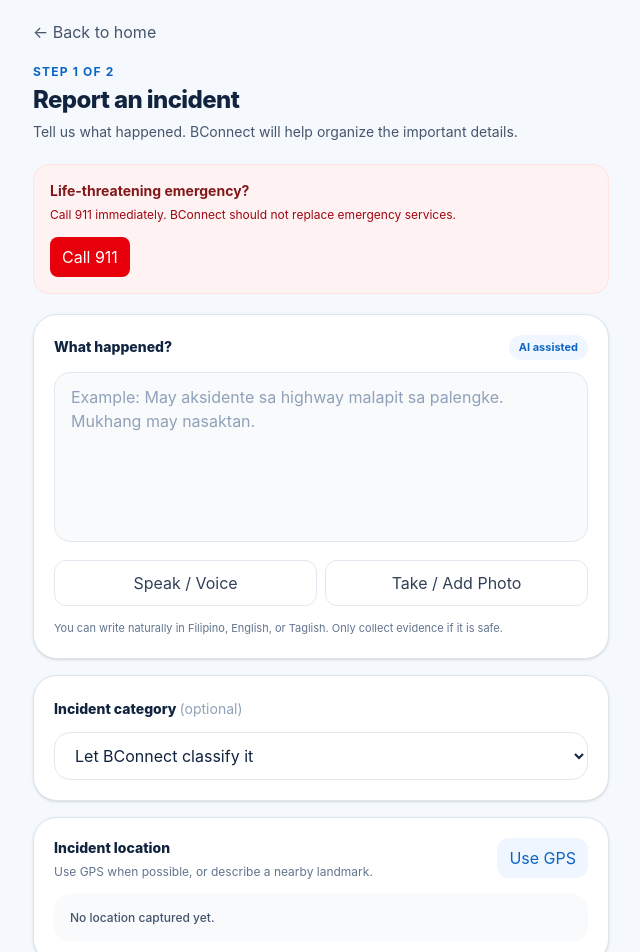
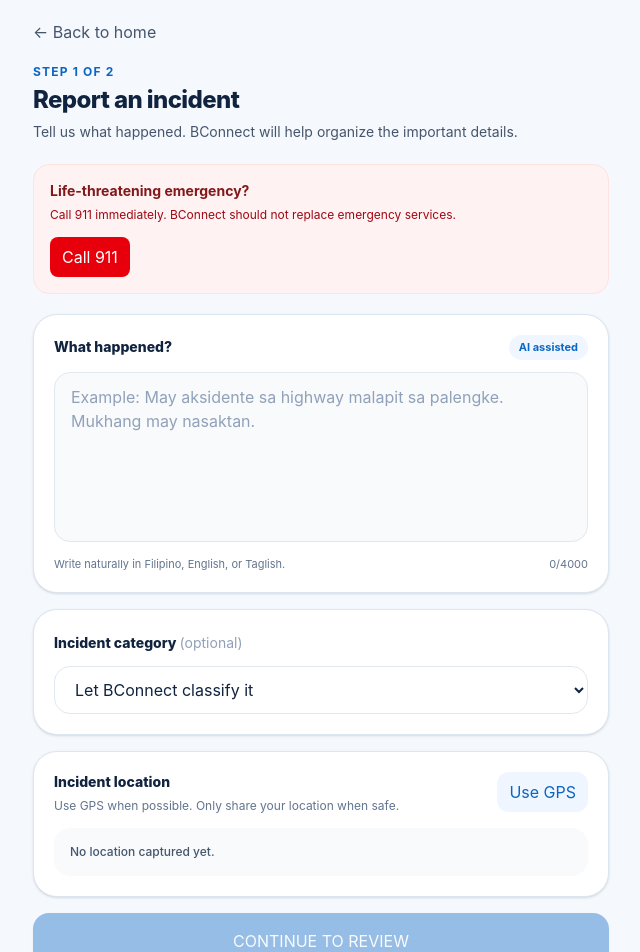
Before and after one commit to a3bcruz-jpg/BConnect, a Next.js app: page /resident/report in a window 1280 px wide. Shown: the top 952 px of the page, without its empty margins (319-959 px from the left). Built offline with nearby package versions, Linux system fonts and the light colour scheme.

Commit message:
feat: connect resident incident report form to API

```diff
--- a/src/app/resident/report/page.tsx
+++ b/src/app/resident/report/page.tsx
@@ -3,74 +3,120 @@
 import Link from 'next/link';
 import { FormEvent, useState } from 'react';
 
-const categories = ['Accident', 'Fire', 'Medical', 'Crime / Safety', 'Flood', 'Landslide', 'Earthquake', 'Missing Person', 'Hazard', 'Infrastructure', 'Other'];
+const categories = [
+  ['fire', 'Fire'], ['medical', 'Medical'], ['accident', 'Accident'], ['crime_safety', 'Crime / Safety'],
+  ['flood', 'Flood'], ['landslide', 'Landslide'], ['earthquake', 'Earthquake'], ['missing_person', 'Missing Person'],
+  ['road_hazard', 'Road Hazard'], ['infrastructure_damage', 'Infrastructure Damage'], ['electrical_hazard', 'Electrical Hazard'],
+  ['environmental', 'Environmental'], ['other', 'Other'],
+] as const;
+
+type LocationState = { latitude: number; longitude: number; accuracyMeters?: number };
+type CreatedIncident = { id: string; reference_number: string; status: string; created_at: string };
 
 export default function ReportIncidentPage() {
   const [description, setDescription] = useState('');
   const [category, setCategory] = useState('');
-  const [locationReady, setLocationReady] = useState(false);
-  const [step, setStep] = useState<'report' | 'review' | 'submitted'>('report');
+  const [location, setLocation] = useState<LocationState | null>(null);
+  const [locationState, setLocationState] = useState<'idle' | 'loading' | 'ready' | 'error'>('idle');
+  const [locationMessage, setLocationMessage] = useState('No location captured yet.');
+  const [step, setStep] = useState<'report' | 'review'>('report');
+  const [submitted, setSubmitted] = useState<CreatedIncident | null>(null);
+  const [submitting, setSubmitting] = useState(false);
+  const [error, setError] = useState('');
 
-  function handleSubmit(event: FormEvent<HTMLFormElement>) {
+  function captureLocation() {
+    if (!navigator.geolocation) {
+      setLocationState('error');
+      setLocationMessage('GPS is not supported by this browser. You can continue without GPS.');
+      return;
+    }
+    setLocationState('loading');
+    setLocationMessage('Requesting your current location…');
+    navigator.geolocation.getCurrentPosition(
+      (position) => {
+        const nextLocation = {
+          latitude: Number(position.coords.latitude.toFixed(7)),
+          longitude: Number(position.coords.longitude.toFixed(7)),
+          accuracyMeters: Math.round(position.coords.accuracy),
+        };
+        setLocation(nextLocation);
+        setLocationState('ready');
+        setLocationMessage(`Location captured with approximately ${nextLocation.accuracyMeters} m accuracy.`);
+      },
+      (positionError) => {
+        setLocationState('error');
+        setLocationMessage(positionError.code === positionError.PERMISSION_DENIED ? 'Location permission was denied. You can continue without GPS.' : 'We could not get your location. You can continue without GPS.');
+      },
+      { enableHighAccuracy: true, timeout: 10000, maximumAge: 30000 },
+    );
+  }
+
+  function handleReview(event: FormEvent<HTMLFormElement>) {
     event.preventDefault();
-    if (!description.trim()) return;
+    if (description.trim().length < 5) return;
+    setError('');
     setStep('review');
   }
 
-  if (step === 'submitted') return (
-    <main className="min-h-screen bg-[#f5f8fc] px-4 py-8 sm:px-6">
-      <div className="mx-auto max-w-lg pt-8">
-        <div className="rounded-3xl border border-[#dce6f0] bg-white p-7 text-center shadow-sm sm:p-10">
+  async function submitReport() {
+    if (submitting) return;
+    setSubmitting(true);
+    setError('');
+    try {
+      const response = await fetch('/api/incidents', {
+        method: 'POST',
+        headers: { 'Content-Type': 'application/json' },
+        body: JSON.stringify({ description: description.trim(), ...(category ? { category } : {}), ...(location ? { location } : {}) }),
+      });
+      const payload = await response.json().catch(() => ({}));
+      if (!response.ok) {
+        const detail = Array.isArray(payload.details) ? ` ${payload.details.join(' ')}` : '';
+        throw new Error((payload.error ?? 'Unable to submit your report.') + detail);
+      }
+      setSubmitted(payload.incident);
+    } catch (submitError) {
+      setError(submitError instanceof Error ? submitError.message : 'Unable to submit your report. Please try again.');
+    } finally {
+      setSubmitting(false);
+    }
+  }
+
+  if (submitted) return (
+    <main className="min-h-screen bg-[#f5f8fc] px-4 py-8 sm:px-6"><div className="mx-auto max-w-lg pt-8"><div className="rounded-3xl border border-[#dce6f0] bg-white p-7 text-center shadow-sm sm:p-10">
       <div className="mx-auto flex h-16 w-16 items-center justify-center rounded-full bg-emerald-50 text-3xl font-bold text-emerald-600">✓</div>
-          <p className="mt-6 text-xs font-bold uppercase tracking-widest text-[#0b66c3]">BConnect</p>
-          <h1 className="mt-2 text-2xl font-extrabold tracking-tight">Report submitted</h1>
-          <p className="mt-2 text-sm leading-6 text-slate-600">Your report has been received and is ready for barangay verification.</p>
-          <div className="mt-6 rounded-2xl bg-[#f5f8fc] p-4 text-left"><p className="text-[11px] font-bold uppercase tracking-wide text-slate-500">Incident reference</p><p className="mt-1 font-mono text-sm font-bold text-[#10233f]">BC-2026-000125</p></div>
-          <div className="mt-6 grid gap-3 sm:grid-cols-2"><Link href="/resident/reports/BC-2026-000125" className="rounded-xl bg-[#0b66c3] px-4 py-3 text-sm font-bold text-white">Track report</Link><Link href="/resident" className="rounded-xl border border-slate-200 px-4 py-3 text-sm font-bold text-slate-700">Back home</Link></div>
-        </div>
-      </div>
-    </main>
+      <p className="mt-6 text-xs font-bold uppercase tracking-widest text-[#0b66c3]">BConnect</p><h1 className="mt-2 text-2xl font-extrabold tracking-tight">Report submitted</h1>
+      <p className="mt-2 text-sm leading-6 text-slate-600">Your report has been received and is now available for barangay verification.</p>
+      <div className="mt-6 rounded-2xl bg-[#f5f8fc] p-4 text-left"><p className="text-[11px] font-bold uppercase tracking-wide text-slate-500">Incident reference</p><p className="mt-1 font-mono text-sm font-bold text-[#10233f]">{submitted.reference_number}</p><p className="mt-2 text-xs text-slate-500">Status: {submitted.status.replaceAll('_', ' ')}</p></div>
+      <div className="mt-6 grid gap-3 sm:grid-cols-2"><Link href={`/resident/reports/${submitted.id}`} className="rounded-xl bg-[#0b66c3] px-4 py-3 text-sm font-bold text-white">Track report</Link><Link href="/resident" className="rounded-xl border border-slate-200 px-4 py-3 text-sm font-bold text-slate-700">Back home</Link></div>
+    </div></div></main>
   );
 
   if (step === 'review') return (
-    <main className="min-h-screen bg-[#f5f8fc] px-4 py-5 sm:px-6">
-      <div className="mx-auto max-w-xl">
+    <main className="min-h-screen bg-[#f5f8fc] px-4 py-5 sm:px-6"><div className="mx-auto max-w-xl">
       <button onClick={() => setStep('report')} className="text-sm font-bold text-slate-600 hover:text-[#0b66c3]">← Edit report</button>
       <div className="mt-5"><p className="text-xs font-bold uppercase tracking-widest text-[#0b66c3]">Step 2 of 2</p><h1 className="mt-1 text-2xl font-extrabold tracking-tight">Review report</h1><p className="mt-1 text-sm text-slate-600">Check the details before sending them to your barangay.</p></div>
       <section className="mt-6 space-y-3 rounded-3xl border border-[#dce6f0] bg-white p-5 shadow-sm">
-          <div><p className="text-[11px] font-bold uppercase tracking-wide text-slate-500">Incident</p><p className="mt-1 text-sm font-bold">{category || 'To be classified by BConnect'}</p></div>
-          <div className="border-t border-slate-100 pt-4"><p className="text-[11px] font-bold uppercase tracking-wide text-slate-500">Description</p><p className="mt-1 text-sm leading-6 text-slate-700">{description}</p></div>
-          <div className="border-t border-slate-100 pt-4"><p className="text-[11px] font-bold uppercase tracking-wide text-slate-500">Location</p><p className="mt-1 text-sm font-semibold">{locationReady ? 'Current location captured' : 'Location not captured'}</p></div>
-          <div className="border-t border-slate-100 pt-4"><p className="text-[11px] font-bold uppercase tracking-wide text-slate-500">AI recommendation</p><div className="mt-2 rounded-xl bg-amber-50 p-3 text-sm text-amber-900">Potential priority will be assessed from the incident details. A barangay official makes the final priority decision.</div></div>
+        <div><p className="text-[11px] font-bold uppercase tracking-wide text-slate-500">Incident</p><p className="mt-1 text-sm font-bold">{category ? categories.find(([value]) => value === category)?.[1] : 'To be classified by BConnect'}</p></div>
+        <div className="border-t border-slate-100 pt-4"><p className="text-[11px] font-bold uppercase tracking-wide text-slate-500">Description</p><p className="mt-1 whitespace-pre-wrap text-sm leading-6 text-slate-700">{description}</p></div>
+        <div className="border-t border-slate-100 pt-4"><p className="text-[11px] font-bold uppercase tracking-wide text-slate-500">Location</p><p className="mt-1 text-sm font-semibold">{location ? `GPS captured · ±${location.accuracyMeters ?? 'unknown'} m accuracy` : 'Location not captured'}</p></div>
+        <div className="border-t border-slate-100 pt-4"><p className="text-[11px] font-bold uppercase tracking-wide text-slate-500">AI decision support</p><div className="mt-2 rounded-xl bg-amber-50 p-3 text-sm leading-5 text-amber-900">BConnect can assist with classification and priority assessment. An authorized barangay official makes the final decision.</div></div>
       </section>
-        <button onClick={() => setStep('submitted')} className="mt-5 w-full rounded-2xl bg-[#0b66c3] px-5 py-4 text-sm font-extrabold text-white shadow-sm hover:bg-[#084d91]">SUBMIT REPORT</button>
-      </div>
-    </main>
+      {error && <div role="alert" className="mt-4 rounded-xl border border-red-200 bg-red-50 px-4 py-3 text-sm font-semibold text-red-800">{error}</div>}
+      <button onClick={submitReport} disabled={submitting} className="mt-5 w-full rounded-2xl bg-[#0b66c3] px-5 py-4 text-sm font-extrabold text-white shadow-sm hover:bg-[#084d91] disabled:cursor-not-allowed disabled:opacity-50">{submitting ? 'SUBMITTING…' : 'SUBMIT REPORT'}</button>
+    </div></main>
   );
 
   return (
-    <main className="min-h-screen bg-[#f5f8fc] px-4 py-5 sm:px-6">
-      <div className="mx-auto max-w-xl">
+    <main className="min-h-screen bg-[#f5f8fc] px-4 py-5 sm:px-6"><div className="mx-auto max-w-xl">
       <Link href="/resident" className="text-sm font-bold text-slate-600 hover:text-[#0b66c3]">← Back to home</Link>
       <div className="mt-5"><p className="text-xs font-bold uppercase tracking-widest text-[#0b66c3]">Step 1 of 2</p><h1 className="mt-1 text-2xl font-extrabold tracking-tight">Report an incident</h1><p className="mt-1 text-sm leading-6 text-slate-600">Tell us what happened. BConnect will help organize the important details.</p></div>
-
       <div className="mt-5 rounded-2xl border border-red-100 bg-red-50 p-4"><p className="text-sm font-bold text-red-900">Life-threatening emergency?</p><p className="mt-1 text-xs leading-5 text-red-800">Call 911 immediately. BConnect should not replace emergency services.</p><a href="tel:911" className="mt-3 inline-flex rounded-lg bg-red-600 px-3 py-2 text-xs font-bold text-white">Call 911</a></div>
-
-        <form onSubmit={handleSubmit} className="mt-5 space-y-4">
-          <section className="rounded-3xl border border-[#dce6f0] bg-white p-5 shadow-sm">
-            <div className="flex items-center justify-between"><label htmlFor="description" className="text-sm font-extrabold">What happened?</label><span className="rounded-full bg-blue-50 px-2.5 py-1 text-[11px] font-bold text-[#0b66c3]">AI assisted</span></div>
-            <textarea id="description" value={description} onChange={(e) => setDescription(e.target.value)} rows={6} placeholder="Example: May aksidente sa highway malapit sa palengke. Mukhang may nasaktan." className="mt-3 w-full resize-none rounded-2xl border border-slate-200 bg-slate-50 px-4 py-3 text-sm leading-6 outline-none transition placeholder:text-slate-400 focus:border-[#0b66c3] focus:bg-white focus:ring-4 focus:ring-blue-50" />
-            <div className="mt-3 grid grid-cols-2 gap-2"><button type="button" className="rounded-xl border border-slate-200 bg-white px-3 py-2.5 text-xs font-bold text-slate-700 hover:border-blue-200">Speak / Voice</button><button type="button" className="rounded-xl border border-slate-200 bg-white px-3 py-2.5 text-xs font-bold text-slate-700 hover:border-blue-200">Take / Add Photo</button></div>
-            <p className="mt-3 text-[11px] leading-5 text-slate-500">You can write naturally in Filipino, English, or Taglish. Only collect evidence if it is safe.</p>
-          </section>
-
-          <section className="rounded-3xl border border-[#dce6f0] bg-white p-5 shadow-sm"><label htmlFor="category" className="text-sm font-extrabold">Incident category <span className="font-normal text-slate-400">(optional)</span></label><select id="category" value={category} onChange={(e) => setCategory(e.target.value)} className="mt-3 w-full rounded-2xl border border-slate-200 bg-white px-4 py-3 text-sm outline-none focus:border-[#0b66c3]"><option value="">Let BConnect classify it</option>{categories.map((item) => <option key={item}>{item}</option>)}</select></section>
-
-          <section className="rounded-3xl border border-[#dce6f0] bg-white p-5 shadow-sm"><div className="flex items-start justify-between gap-4"><div><p className="text-sm font-extrabold">Incident location</p><p className="mt-1 text-xs leading-5 text-slate-500">Use GPS when possible, or describe a nearby landmark.</p></div><button type="button" onClick={() => setLocationReady(true)} className="shrink-0 rounded-xl bg-blue-50 px-3 py-2 text-xs font-bold text-[#0b66c3]">{locationReady ? 'Location ready' : 'Use GPS'}</button></div><div className="mt-3 rounded-2xl bg-slate-50 p-4 text-xs font-medium text-slate-600">{locationReady ? 'Current location captured. You can review it before submitting.' : 'No location captured yet.'}</div></section>
-
-          <button type="submit" disabled={!description.trim()} className="w-full rounded-2xl bg-[#0b66c3] px-5 py-4 text-sm font-extrabold text-white shadow-sm transition hover:bg-[#084d91] disabled:cursor-not-allowed disabled:opacity-40">CONTINUE TO REVIEW</button>
+      <form onSubmit={handleReview} className="mt-5 space-y-4">
+        <section className="rounded-3xl border border-[#dce6f0] bg-white p-5 shadow-sm"><div className="flex items-center justify-between"><label htmlFor="description" className="text-sm font-extrabold">What happened?</label><span className="rounded-full bg-blue-50 px-2.5 py-1 text-[11px] font-bold text-[#0b66c3]">AI assisted</span></div><textarea id="description" required minLength={5} maxLength={4000} value={description} onChange={(e) => setDescription(e.target.value)} rows={6} placeholder="Example: May aksidente sa highway malapit sa palengke. Mukhang may nasaktan." className="mt-3 w-full resize-none rounded-2xl border border-slate-200 bg-slate-50 px-4 py-3 text-sm leading-6 outline-none transition placeholder:text-slate-400 focus:border-[#0b66c3] focus:bg-white focus:ring-4 focus:ring-blue-50" /><div className="mt-2 flex justify-between text-[11px] text-slate-500"><span>Write naturally in Filipino, English, or Taglish.</span><span>{description.length}/4000</span></div></section>
+        <section className="rounded-3xl border border-[#dce6f0] bg-white p-5 shadow-sm"><label htmlFor="category" className="text-sm font-extrabold">Incident category <span className="font-normal text-slate-400">(optional)</span></label><select id="category" value={category} onChange={(e) => setCategory(e.target.value)} className="mt-3 w-full rounded-2xl border border-slate-200 bg-white px-4 py-3 text-sm outline-none focus:border-[#0b66c3]"><option value="">Let BConnect classify it</option>{categories.map(([value, label]) => <option key={value} value={value}>{label}</option>)}</select></section>
+        <section className="rounded-3xl border border-[#dce6f0] bg-white p-5 shadow-sm"><div className="flex items-start justify-between gap-4"><div><p className="text-sm font-extrabold">Incident location</p><p className="mt-1 text-xs leading-5 text-slate-500">Use GPS when possible. Only share your location when safe.</p></div><button type="button" onClick={captureLocation} disabled={locationState === 'loading'} className="shrink-0 rounded-xl bg-blue-50 px-3 py-2 text-xs font-bold text-[#0b66c3] disabled:opacity-50">{locationState === 'loading' ? 'Locating…' : locationState === 'ready' ? 'Refresh GPS' : 'Use GPS'}</button></div><div className={`mt-3 rounded-2xl p-4 text-xs font-medium ${locationState === 'ready' ? 'bg-emerald-50 text-emerald-800' : locationState === 'error' ? 'bg-amber-50 text-amber-800' : 'bg-slate-50 text-slate-600'}`}>{locationMessage}</div></section>
+        <button type="submit" disabled={description.trim().length < 5} className="w-full rounded-2xl bg-[#0b66c3] px-5 py-4 text-sm font-extrabold text-white shadow-sm transition hover:bg-[#084d91] disabled:cursor-not-allowed disabled:opacity-40">CONTINUE TO REVIEW</button>
       </form>
-      </div>
-    </main>
+    </div></main>
   );
 }
```
Lines whose indentation alone changed are shown as unchanged.
